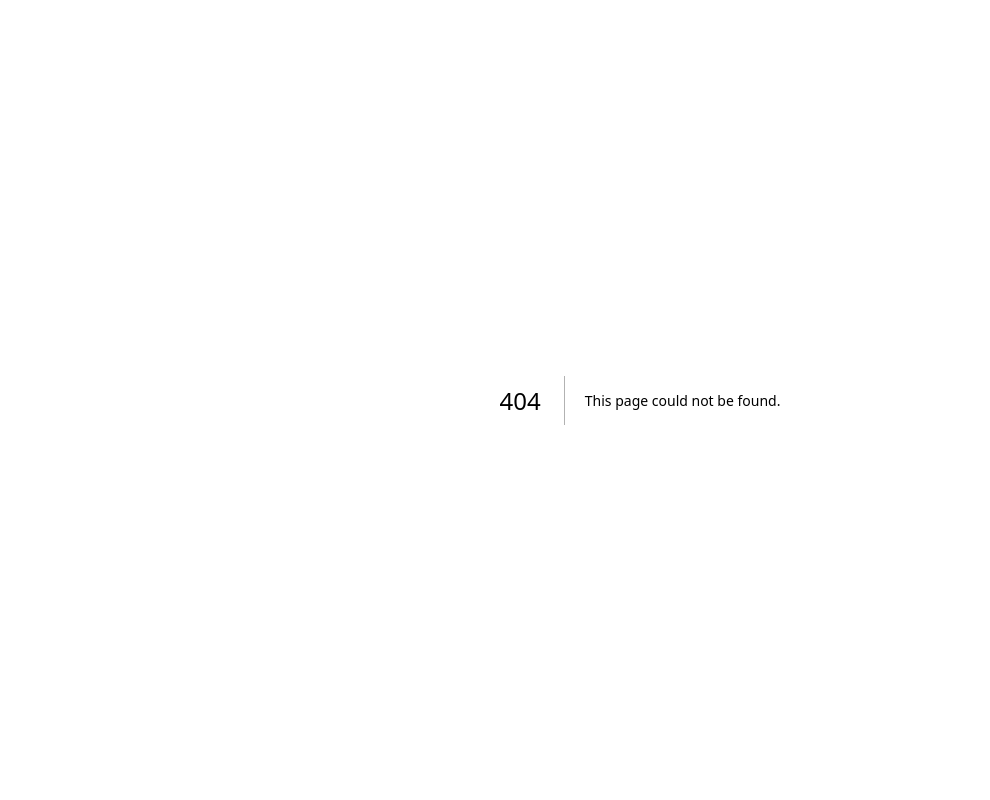
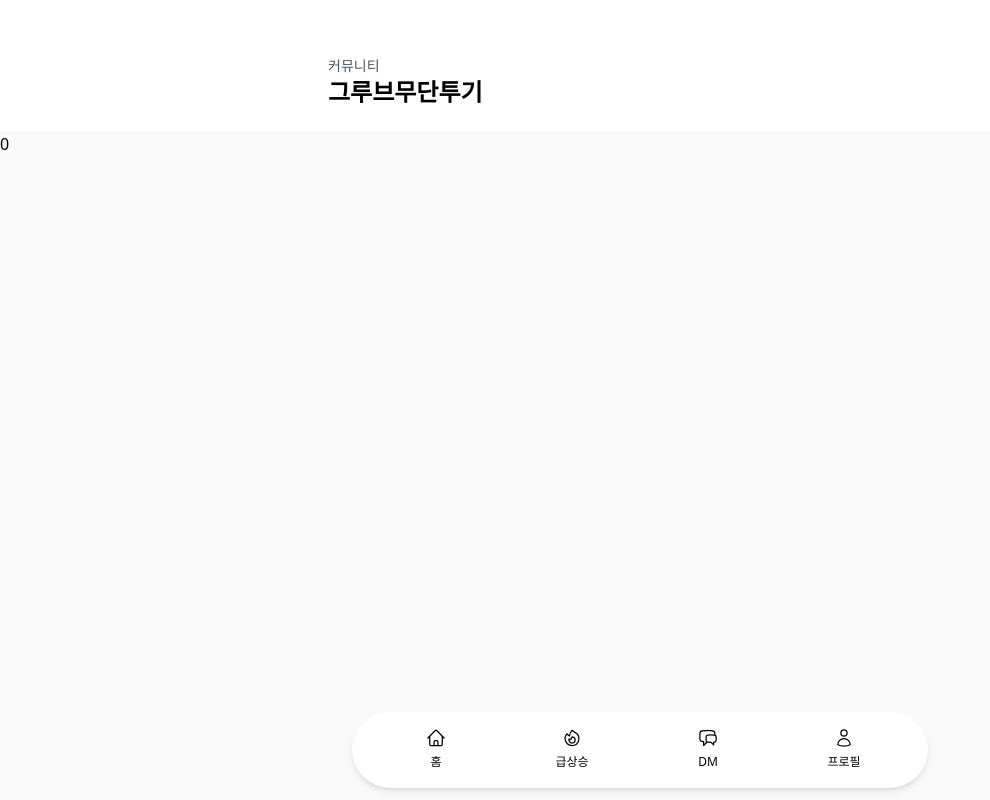
Before and after one commit to KeMezz/woomaanco, a Next.js app: page /0 in a window 1280 px wide. Before the commit this address had no page. Shown: the whole page, without its empty margins (0-990 px from the left). Built offline with nearby package versions, Linux system fonts and the light colour scheme.

Commit message:
커뮤니티 페이지 링크 추가

```diff
--- /dev/null
+++ b/src/pages/[communityId]/index.tsx
@@ -0,0 +1,13 @@
+import Layout from "@components/layout";
+import { useRouter } from "next/router";
+
+const Community = () => {
+  const router = useRouter();
+  return (
+    <Layout subtitle="커뮤니티" title="그루브무단투기" hideNav canGoBack>
+      <h1>{router.query.communityId}</h1>
+    </Layout>
+  );
+};
+
+export default Community;
--- a/src/pages/index.tsx
+++ b/src/pages/index.tsx
@@ -1,4 +1,5 @@
 import Layout from "@components/layout";
+import Link from "next/link";
 
 const todayString = new Date().toLocaleDateString("ko", {
   year: "numeric",
@@ -17,16 +18,15 @@ export default function Home() {
           </h1>
           <div className="grid grid-cols-2 gap-3 sm:gap-4 px-6">
             {Array.from({ length: 5 }, (_, i) => i).map((i) => (
-              <article
-                key={i}
-                className="flex flex-col shadow-sm rounded-lg overflow-hidden"
-              >
+              <Link href={`/${i}`} key={i}>
+                <article className="flex flex-col shadow-sm rounded-lg overflow-hidden">
                   <div className="w-full h-28 bg-gray-100" />
                   <div className="flex flex-col p-2 sm:p-3 gap-1 bg-white">
                     <h3 className="text-sm font-medium">그루브무단투기{i}</h3>
                     <span className="text-xs">{i + 1}명 참여중</span>
                   </div>
                 </article>
+              </Link>
             ))}
           </div>
         </div>
```
Lines whose indentation alone changed are shown as unchanged.
